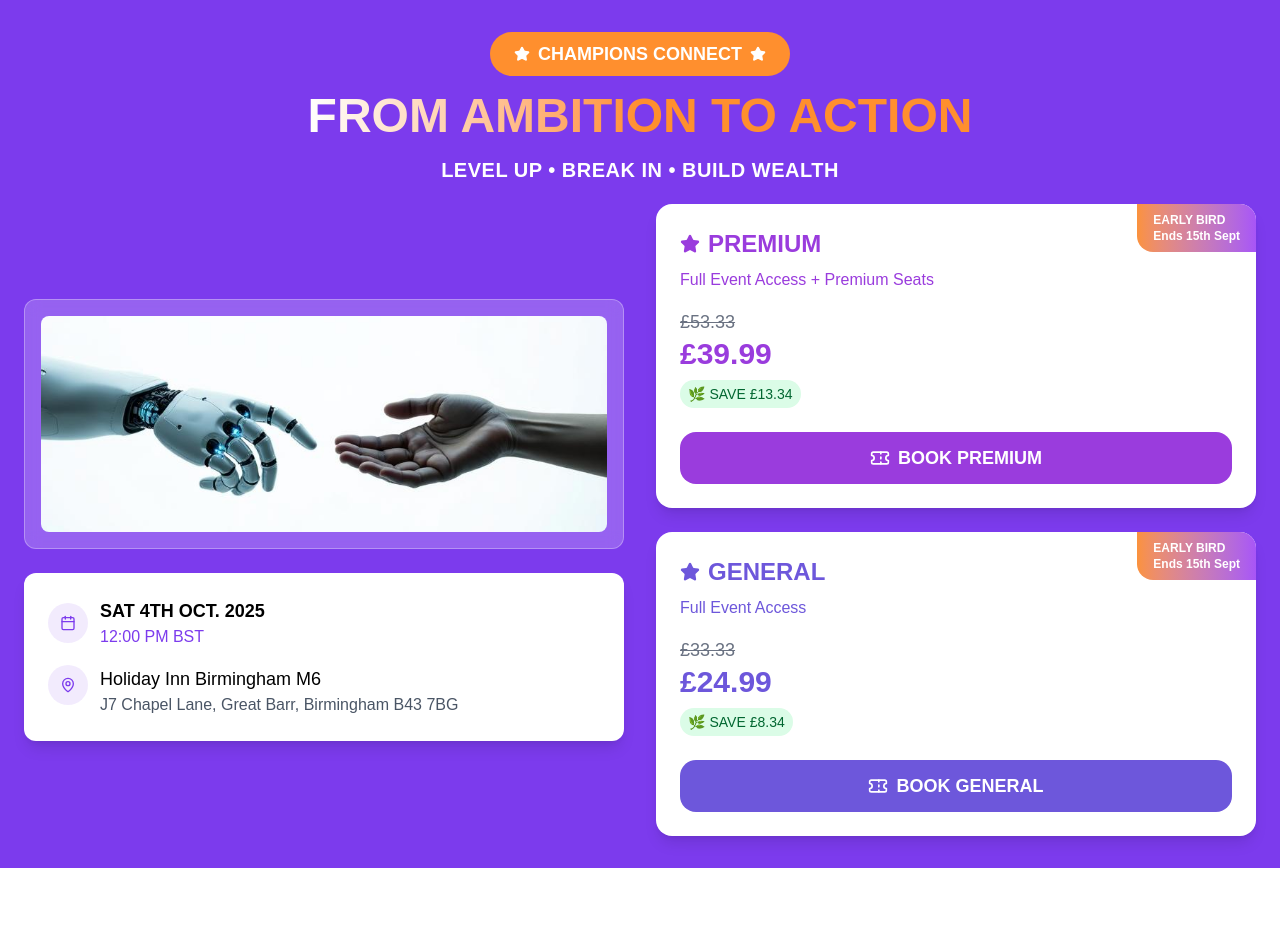
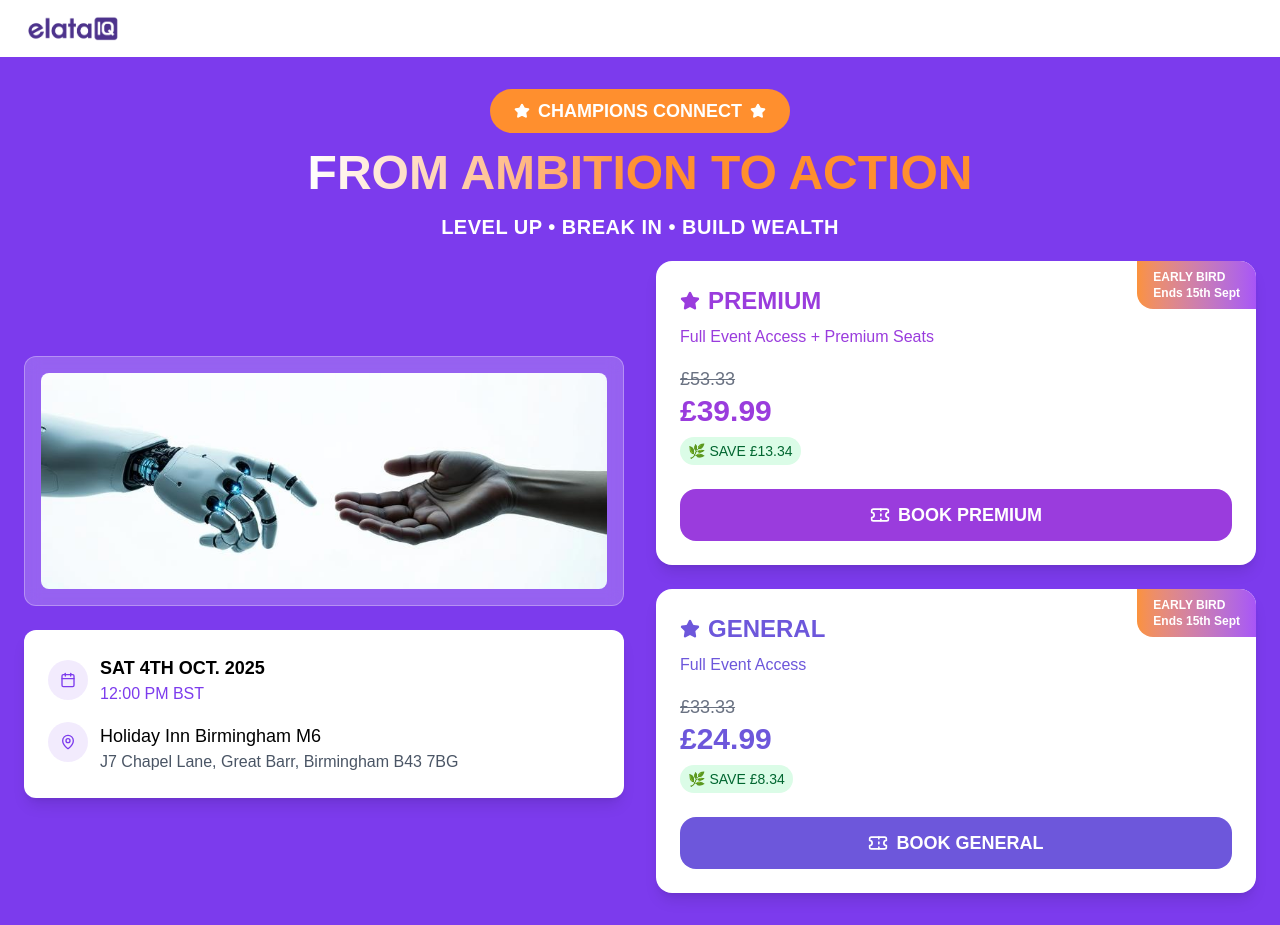
Before and after one commit to Philip-Nwabuwa/invite-link, a Next.js app: page / in a window 1280 px wide. Before the commit the page ends 868 px from the top, so only its background shows below. Built offline with nearby package versions, Linux system fonts and the light colour scheme.

Commit message:
Add navigation bar with logo to homepage for improved branding

```diff
--- a/src/app/page.tsx
+++ b/src/app/page.tsx
@@ -2,10 +2,16 @@ import { Calendar, MapPin, Star, Ticket } from "lucide-react";
 import Image from "next/image";
 
 import RoboticHand from "@/assets/images/robot-hand.jpg";
+import Logo from "@/assets/images/logo.png";
 
 export default function Home() {
   return (
     <div className="min-h-screen bg-[#7c3bed] text-white">
+      <nav className="bg-white sticky top-0 z-50 items-center justify-between px-6 py-4">
+        <div className="max-w-7xl mx-auto">
+          <Image src={Logo} alt="Logo" width={100} height={100} />
+        </div>
+      </nav>
       <div className="max-w-7xl mx-auto w-full flex flex-col items-center px-6 py-8">
         <div className="bg-[#ff8f2e] w-fit rounded-full px-6 py-2 text-center mb-4">
           <span className="text-white font-extrabold text-lg flex items-center justify-center gap-2">
```
Also changed, not shown: src/assets/images/logo.png (added).
